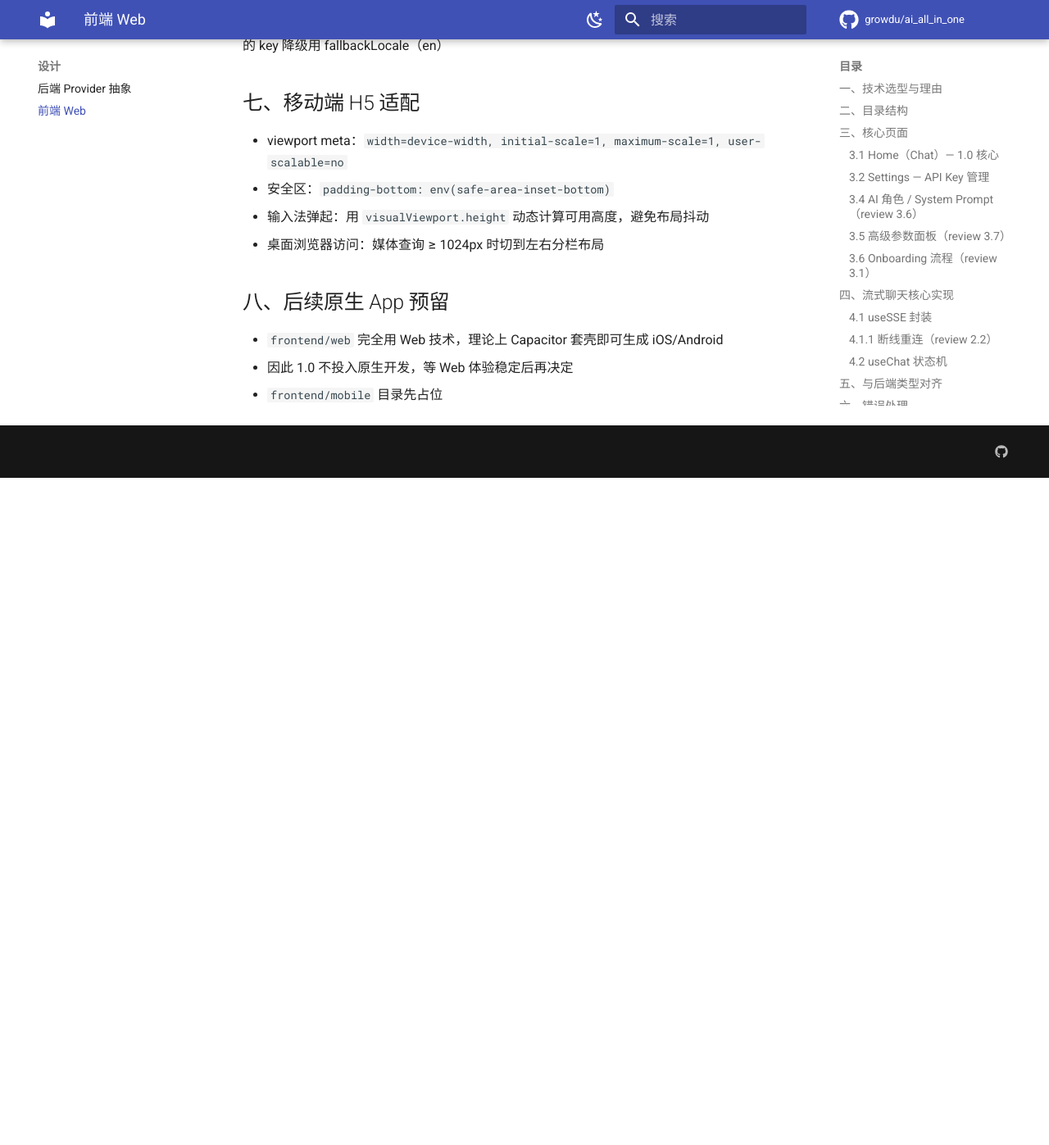
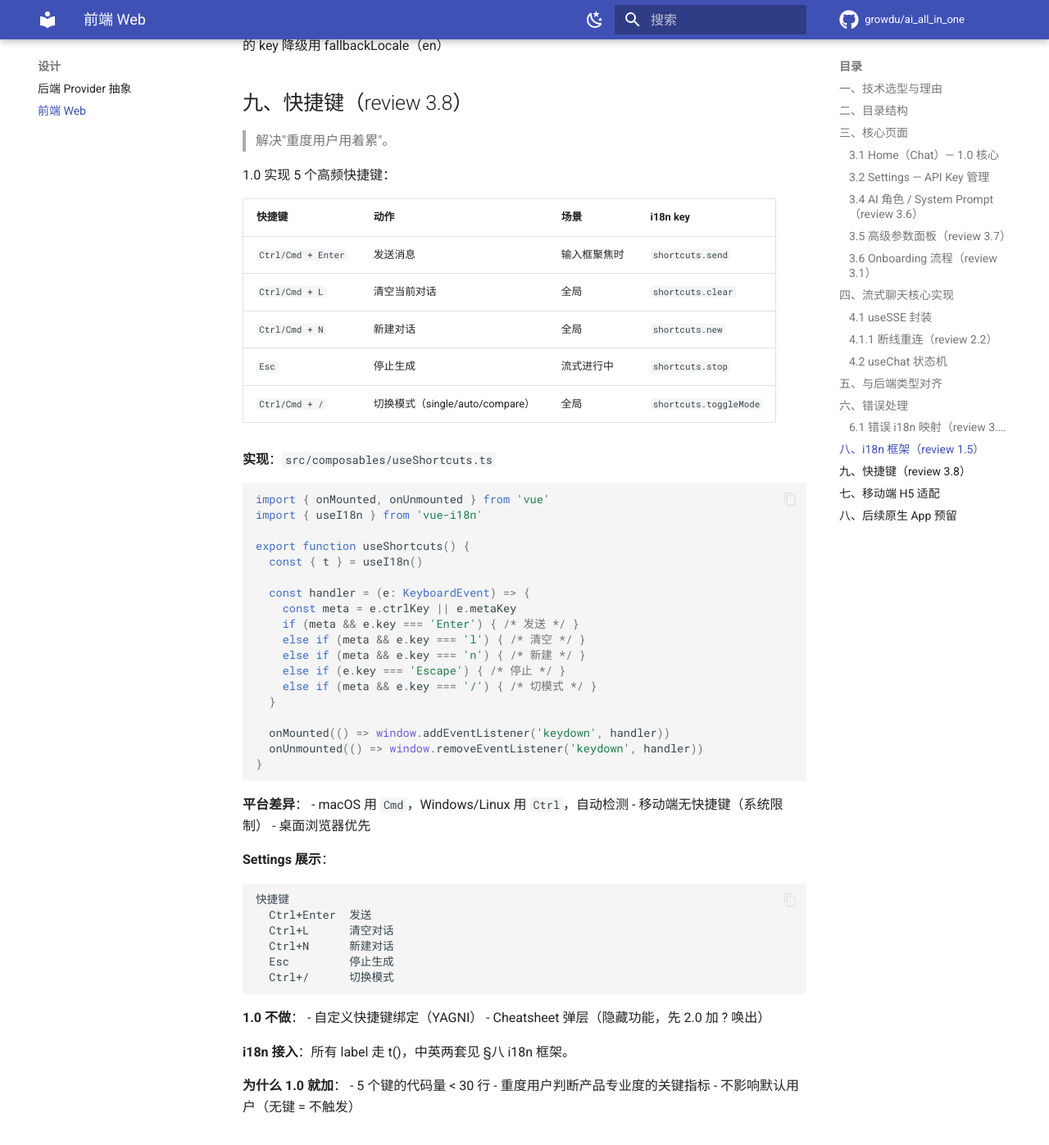
Before and after one commit to growdu/ai_all_in_one, an MkDocs documentation site: the page built from docs/frontend/03-web.md, in a window 1280 px wide and 1400 px high, scrolled down 11077 px. Shown: the top 1397 px of the window at 82% size. Built offline with MkDocs 1.6.1 and Material for MkDocs 9.7.7, drawn with Linux system fonts in a browser that asks for light colours; comment, search, counter and statistics services are not loaded; before the commit the page ends 11660 px from its top, so only the background shows below that.

Commit message:
docs(frontend): 5 个快捷键（解决 review 3.8）
变更 docs/frontend/03-web.md 新增 §九 快捷键：

5 个高频快捷键：
  Ctrl/Cmd+Enter  发送
  Ctrl/Cmd+L      清空对话
  Ctrl/Cmd+N      新建对话
  Esc             停止生成
  Ctrl/Cmd+/      切换模式

useShortcuts.ts composable，跨平台自动检测
Settings 展示页
i18n 接入
1.0 不做：自定义绑定、cheatsheet 弹层

P1 计划见 .hermes/plans/2026-07-29_1630-design-review-p0.md。

````diff
--- a/docs/frontend/03-web.md
+++ b/docs/frontend/03-web.md
@@ -562,6 +562,70 @@ export default {
 - 设置中语言选择持久化（localStorage）
 - 找不到的 key 降级用 fallbackLocale（en）
 
+## 九、快捷键（review 3.8）
+
+> 解决"重度用户用着累"。
+
+1.0 实现 5 个高频快捷键：
+
+| 快捷键 | 动作 | 场景 | i18n key |
+|--------|------|------|----------|
+| `Ctrl/Cmd + Enter` | 发送消息 | 输入框聚焦时 | `shortcuts.send` |
+| `Ctrl/Cmd + L` | 清空当前对话 | 全局 | `shortcuts.clear` |
+| `Ctrl/Cmd + N` | 新建对话 | 全局 | `shortcuts.new` |
+| `Esc` | 停止生成 | 流式进行中 | `shortcuts.stop` |
+| `Ctrl/Cmd + /` | 切换模式（single/auto/compare） | 全局 | `shortcuts.toggleMode` |
+
+**实现**：`src/composables/useShortcuts.ts`
+
+```typescript
+import { onMounted, onUnmounted } from 'vue'
+import { useI18n } from 'vue-i18n'
+
+export function useShortcuts() {
+  const { t } = useI18n()
+
+  const handler = (e: KeyboardEvent) => {
+    const meta = e.ctrlKey || e.metaKey
+    if (meta && e.key === 'Enter') { /* 发送 */ }
+    else if (meta && e.key === 'l') { /* 清空 */ }
+    else if (meta && e.key === 'n') { /* 新建 */ }
+    else if (e.key === 'Escape') { /* 停止 */ }
+    else if (meta && e.key === '/') { /* 切模式 */ }
+  }
+
+  onMounted(() => window.addEventListener('keydown', handler))
+  onUnmounted(() => window.removeEventListener('keydown', handler))
+}
+```
+
+**平台差异**：
+- macOS 用 `Cmd`，Windows/Linux 用 `Ctrl`，自动检测
+- 移动端无快捷键（系统限制）
+- 桌面浏览器优先
+
+**Settings 展示**：
+
+```
+快捷键
+  Ctrl+Enter  发送
+  Ctrl+L      清空对话
+  Ctrl+N      新建对话
+  Esc         停止生成
+  Ctrl+/      切换模式
+```
+
+**1.0 不做**：
+- 自定义快捷键绑定（YAGNI）
+- Cheatsheet 弹层（隐藏功能，先 2.0 加 ? 唤出）
+
+**i18n 接入**：所有 label 走 t()，中英两套见 §八 i18n 框架。
+
+**为什么 1.0 就加**：
+- 5 个键的代码量 < 30 行
+- 重度用户判断产品专业度的关键指标
+- 不影响默认用户（无键 = 不触发）
+
 ## 七、移动端 H5 适配
 
 - viewport meta：`width=device-width, initial-scale=1, maximum-scale=1, user-scalable=no`
````
